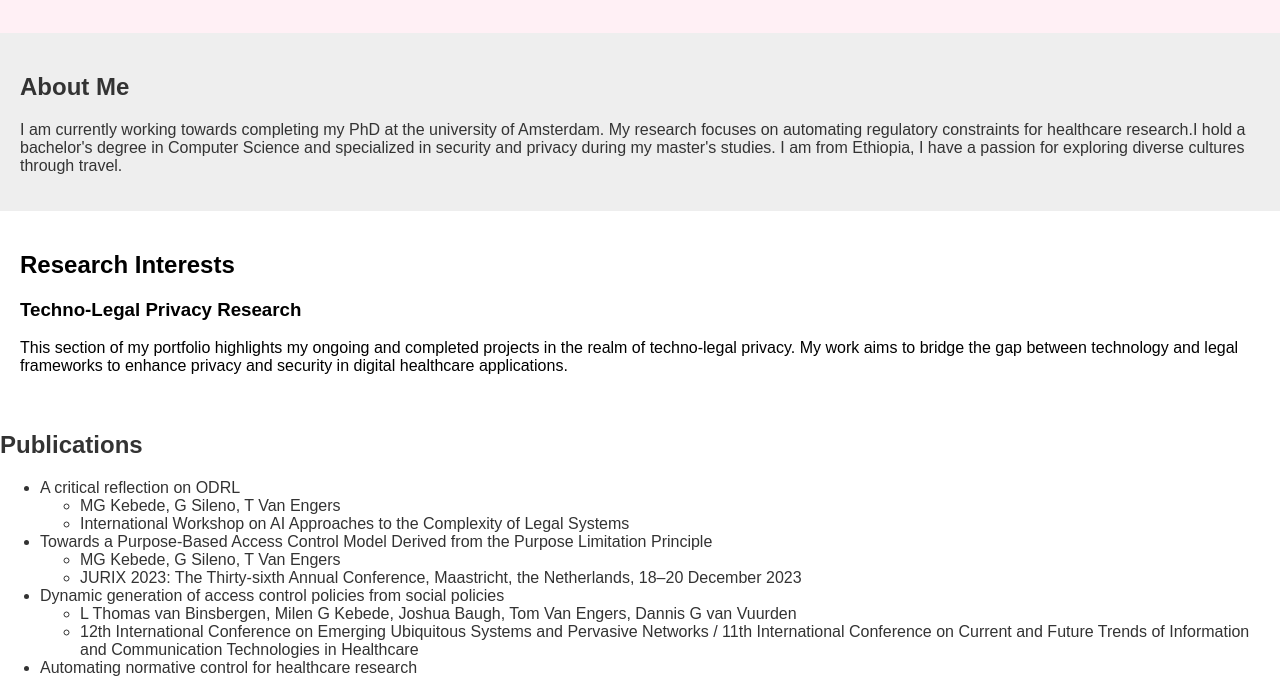
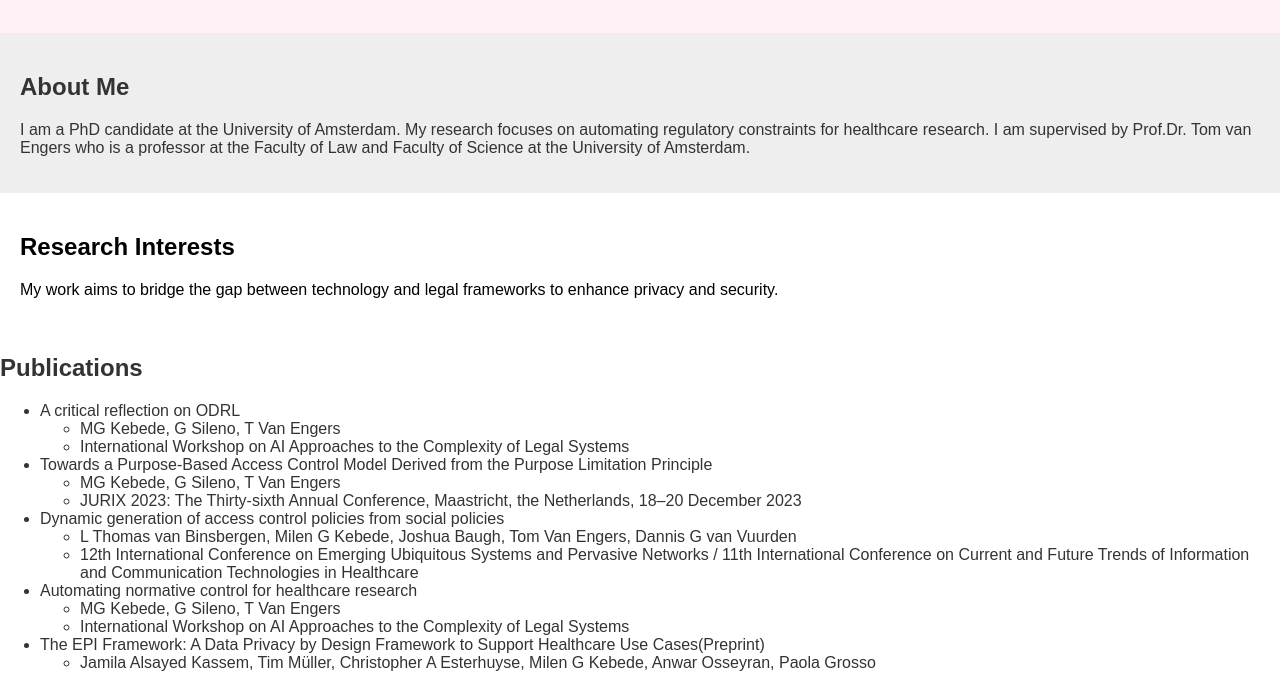
Before and after one commit to yemilen/MKebede, a plain HTML site: page index.html in a window 1280 px wide. Shown: the part 121-799 px from the top of the page. Drawn offline with Linux system fonts and the light colour scheme.

Commit message:
Update index.html

```diff
--- a/index.html
+++ b/index.html
@@ -20,12 +20,11 @@
     </header>
     <section class="bio">
         <h2>About Me</h2>
-        <p>I am currently working towards completing my PhD at the university of Amsterdam. My research focuses on automating regulatory constraints for healthcare research.I hold a bachelor's degree in Computer Science and specialized in security and privacy during my master's studies. I am from Ethiopia, I have a passion for exploring diverse cultures through travel.</p>
+        <p>I am a PhD candidate at the University of Amsterdam. My research focuses on automating regulatory constraints for healthcare research. I am supervised by Prof.Dr. Tom van Engers who is a professor at the Faculty of Law and Faculty of Science at the University of Amsterdam.</p>
     </section>
     <section class="research">
         <h2>Research Interests</h2>
-        <h3>Techno-Legal Privacy Research</h3>
-        <p>This section of my portfolio highlights my ongoing and completed projects in the realm of techno-legal privacy. My work aims to bridge the gap between technology and legal frameworks to enhance privacy and security in digital healthcare applications.</p>
+        <p>My work aims to bridge the gap between technology and legal frameworks to enhance privacy and security.</p>
     </section>
         <h2>Publications</h2>
         <ul>
```
